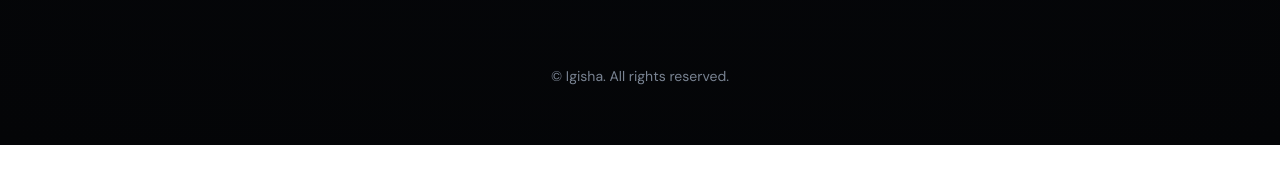
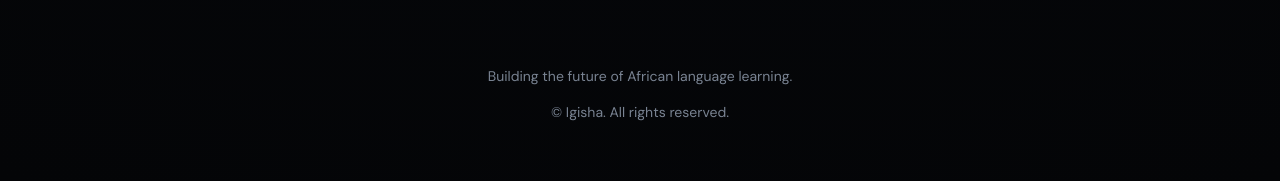
Before and after one commit to Arsa-del/connect, a plain HTML site: page index.html in a window 1280 px wide. Shown: the part 1446-1627 px from the top of the page. Before the commit the page ends 1591 px from the top, so only its background shows below. Drawn offline with Linux system fonts and the light colour scheme.

Commit message:
Update index.html

```diff
--- a/index.html
+++ b/index.html
@@ -115,11 +115,15 @@
 
 </section>
 
-    <footer>
+<footer>
 
-        © Igisha. All rights reserved.
+Building the future of African language learning.
 
-    </footer>
+<br><br>
+
+© Igisha. All rights reserved.
+
+</footer>
 
 </div>
 
```
